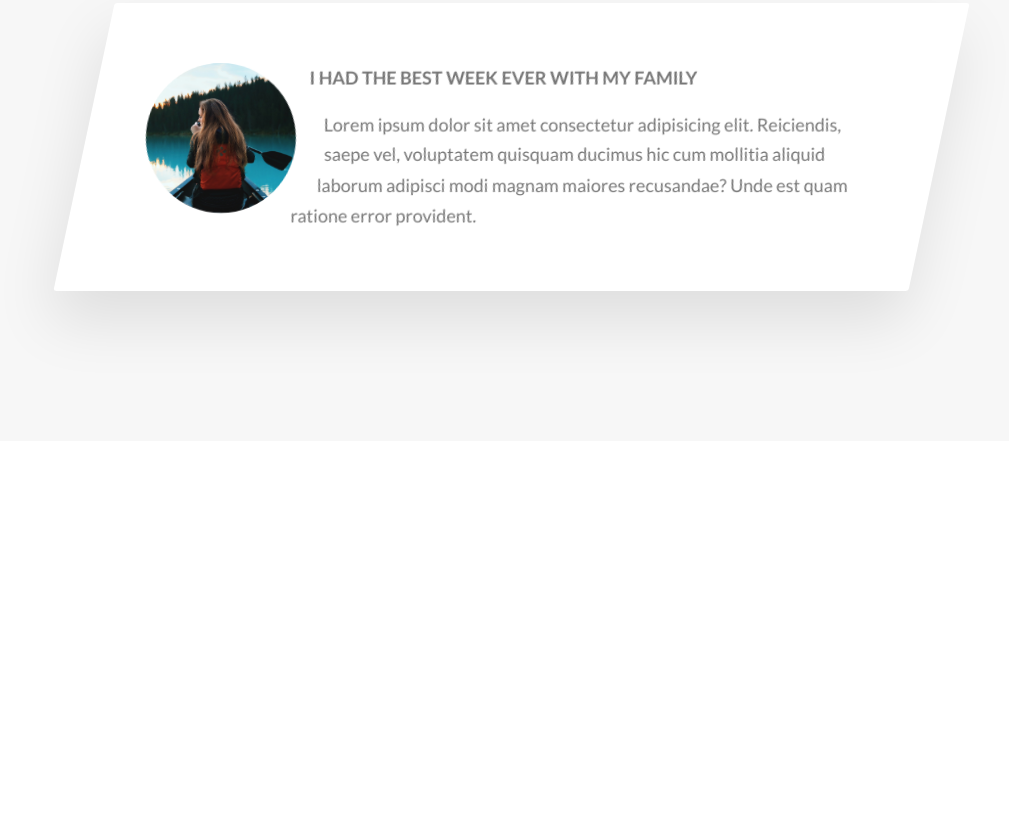
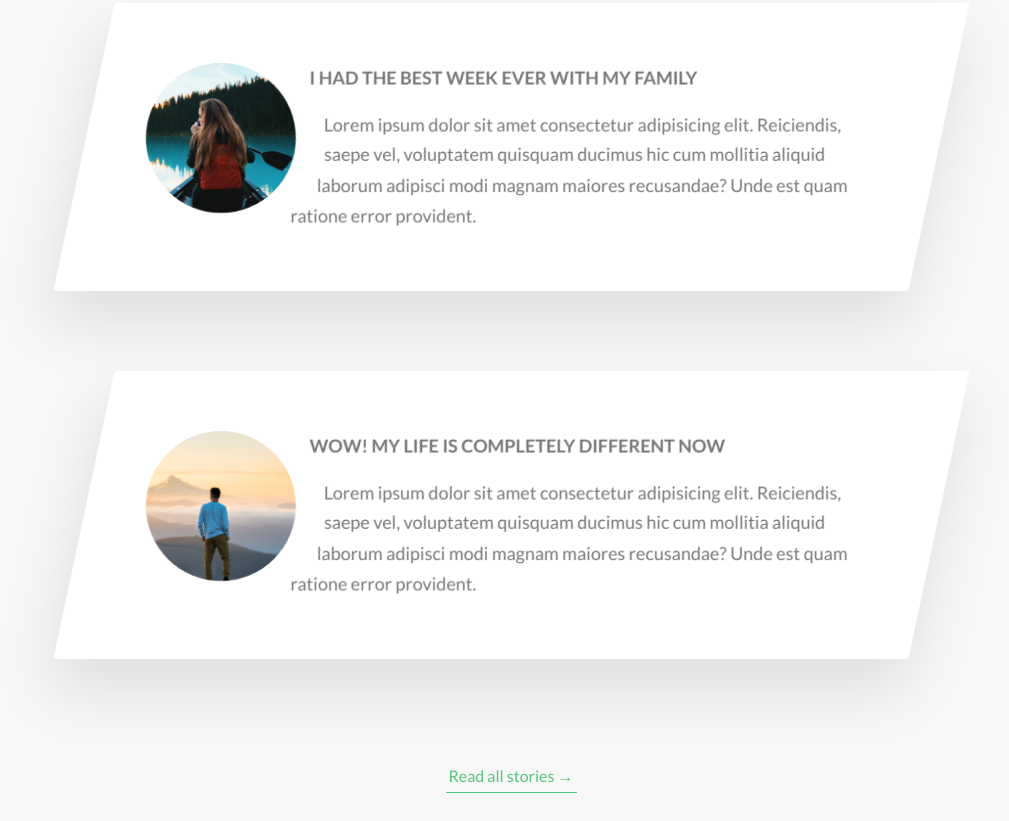
Before and after one commit to mazpeng/Natours-page, a website: page index.html in a window 1280 px wide. Shown: the part 3604-4425 px from the top of the page, without its empty margins (129-1138 px from the left). Before the commit the page ends 4075 px from the top, so only its background shows below. Drawn offline with Linux system fonts and the light colour scheme.

Commit message:
btn story

```diff
--- a/index.html
+++ b/index.html
@@ -257,6 +257,32 @@
             </div>
           </div>
         </div>
+        <div class="row">
+          <div class="story">
+            <figure class="story__shape">
+              <img
+                src="img/nat-9.jpg"
+                alt="person pn tour"
+                class="story__img"
+              />
+              <figcaption class="story__caption">jack wilson</figcaption>
+            </figure>
+            <div class="story__text">
+              <h3 class="heading-tertiary u-margin-bottom-small">
+                wow! my life is completely different now
+              </h3>
+              <p>
+                Lorem ipsum dolor sit amet consectetur adipisicing elit.
+                Reiciendis, saepe vel, voluptatem quisquam ducimus hic cum
+                mollitia aliquid laborum adipisci modi magnam maiores
+                recusandae? Unde est quam ratione error provident.
+              </p>
+            </div>
+          </div>
+        </div>
+        <div class="u-center-text u-margin-top-huge">
+          <a href="#" class="btn-text">Read all stories &rarr;</a>
+        </div>
       </section>
     </main>
     <!-- <section class="grid-test">
```
